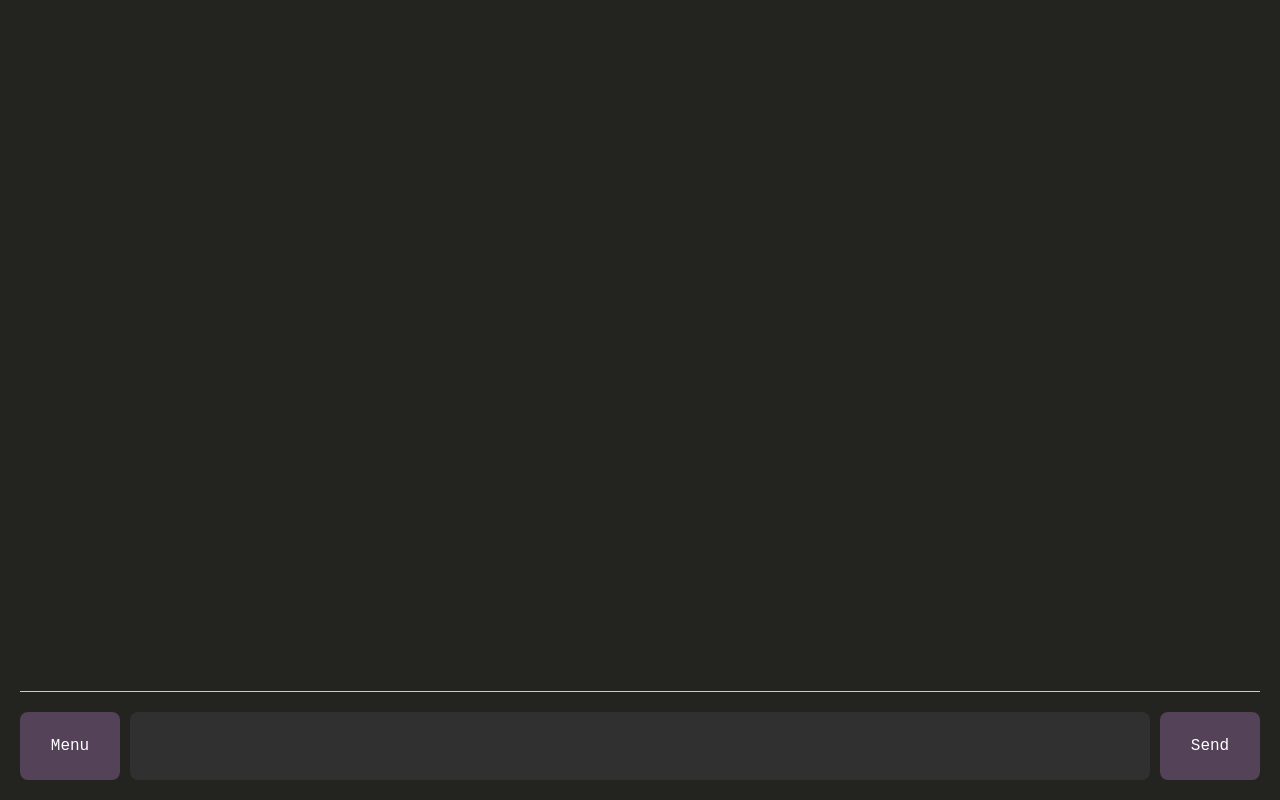
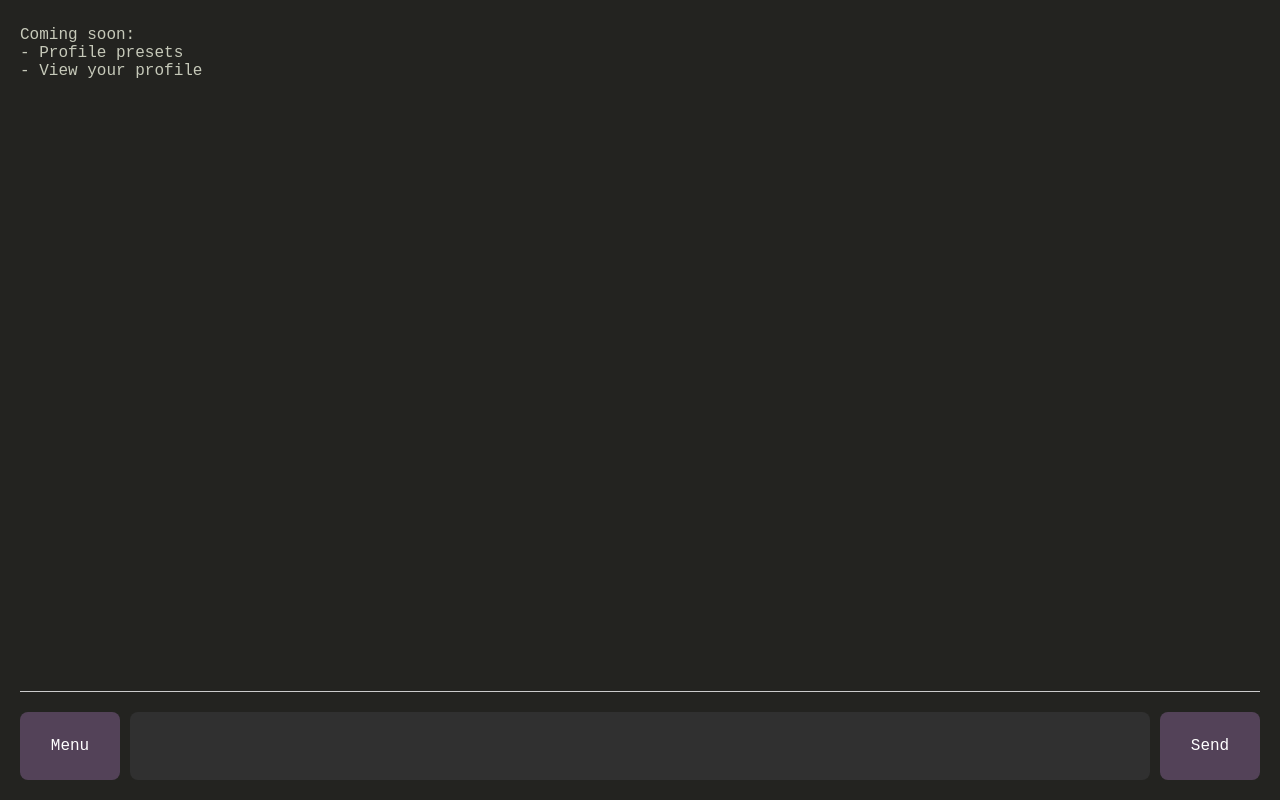
Before and after one commit to koterba/koterba.github.io, a plain HTML site: page index.html in a window 1280 px wide. Drawn offline with Linux system fonts and the light colour scheme; a web font is replaced by a local one.

Commit message:
Update index.html

```diff
--- a/index.html
+++ b/index.html
@@ -12,6 +12,11 @@
     <title>Be nice guys</title>
 </head>
 <body>
+    <p id="info">
+        Coming soon:<br>
+        - Profile presets<br>
+        - View your profile
+    </p>
     <div id="menu" class="menu">
         <h2>Optional Fields</h2>
         <input type="text" id="username" placeholder="Username"><br>
```
